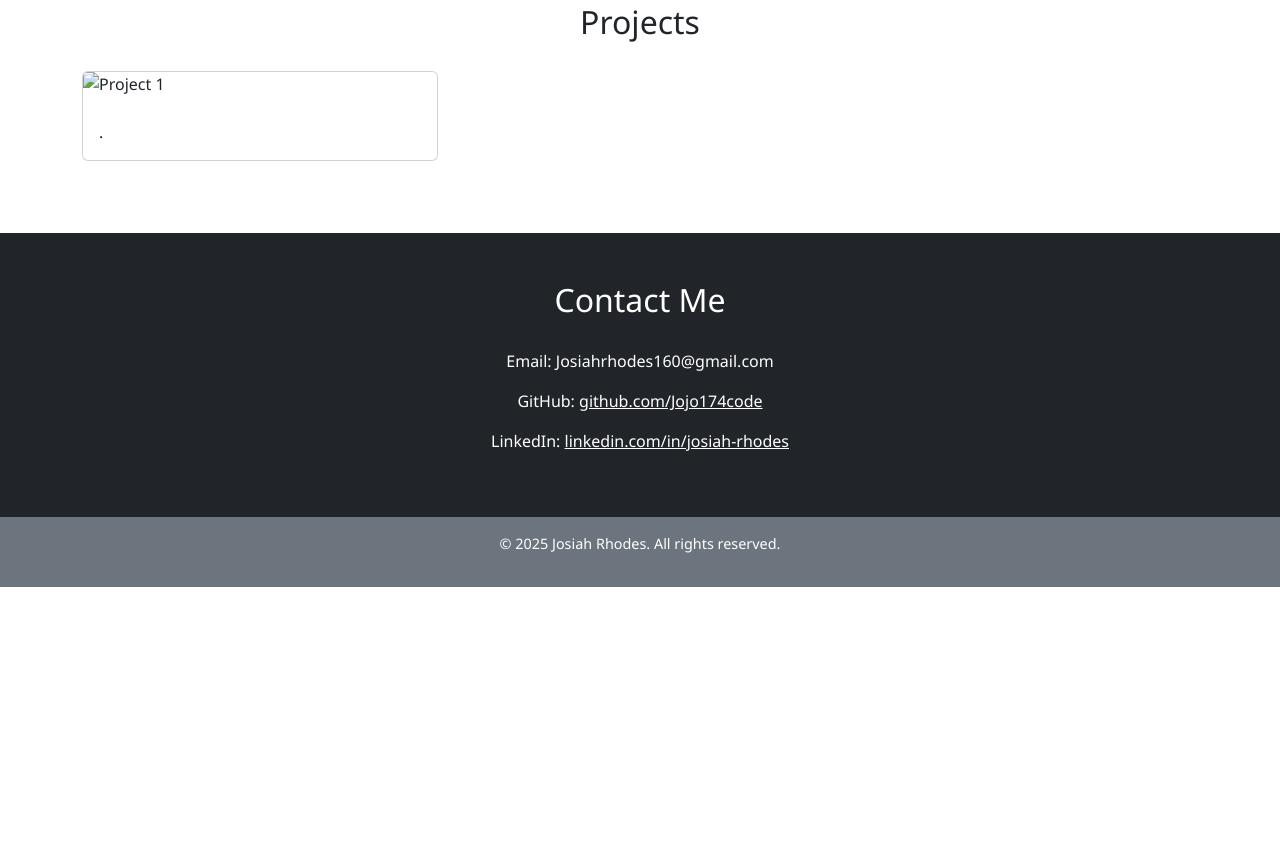
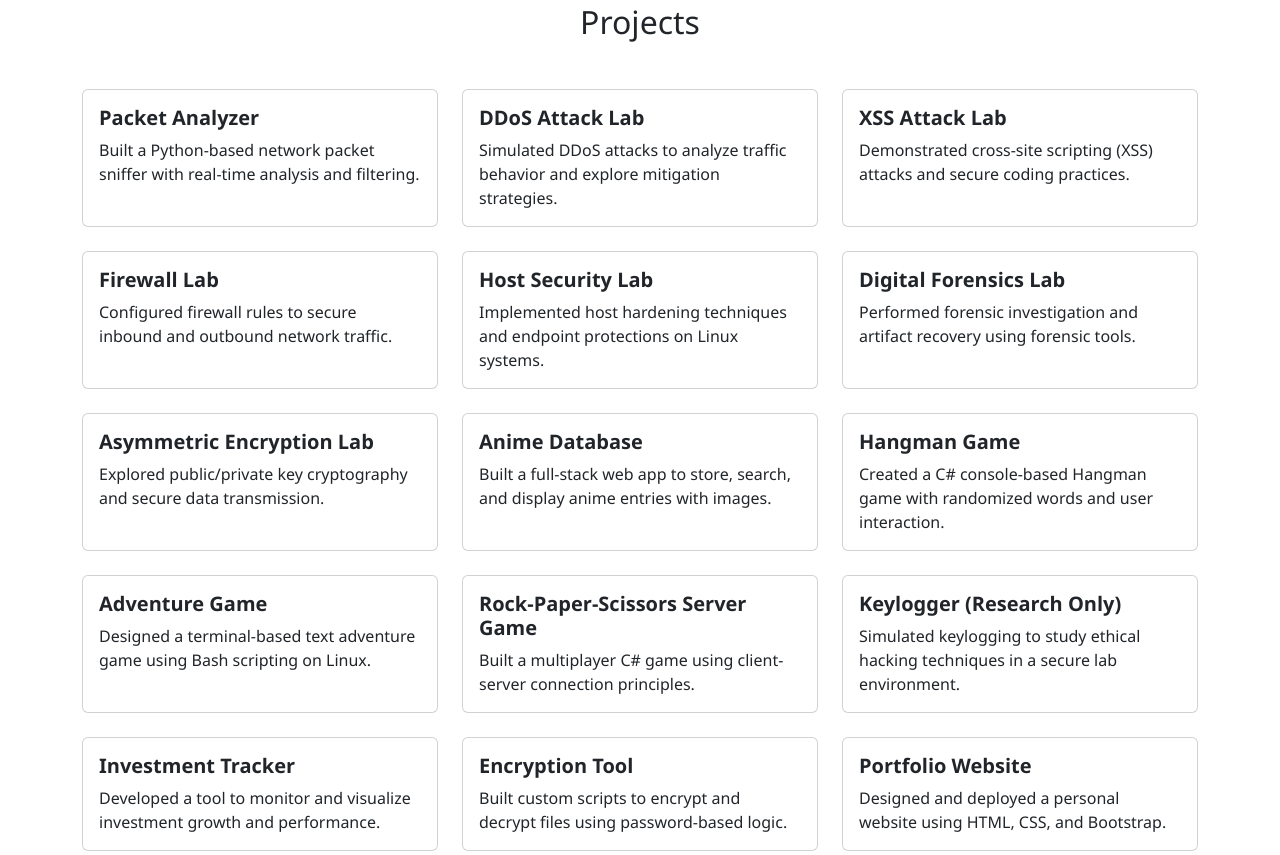
Before and after one commit to Jojo174code/Jojo174code.github.io, a plain HTML site: page index.html in a window 1280 px wide. Shown: the part 1003-1858 px from the top of the page. Before the commit the page ends 1590 px from the top, so only its background shows below. Drawn offline with nearby package versions, Linux system fonts and the light colour scheme.

Commit message:
added Projects

```diff
--- a/index.html
+++ b/index.html
@@ -67,21 +67,163 @@
   <!-- Projects Section -->
  <section id="projects" class="py-5">
   <div class="container">
-      <h2 class="text-center">Projects</h2>
-      <div class="row">
-        <div class="col-md-4 mb-4">
+    <h2 class="text-center mb-5">Projects</h2>
+    <div class="row row-cols-1 row-cols-md-3 g-4">
+
+      <!-- Packet Analyzer -->
+      <div class="col">
         <div class="card h-100">
-            <img src="assets/project1.jpg" class="card-img-top" alt="Project 1">
           <div class="card-body">
-              <h5 class="card-title"></h5>
-              <p class="card-text">.</p>
+            <h5 class="card-title">Packet Analyzer</h5>
+            <p class="card-text">Built a Python-based network packet sniffer with real-time analysis and filtering.</p>
           </div>
         </div>
       </div>
-        <!-- Add more project cards here -->
+
+      <!-- DDOS Attack Lab -->
+      <div class="col">
+        <div class="card h-100">
+          <div class="card-body">
+            <h5 class="card-title">DDoS Attack Lab</h5>
+            <p class="card-text">Simulated DDoS attacks to analyze traffic behavior and explore mitigation strategies.</p>
+          </div>
+        </div>
+      </div>
+
+      <!-- XSS Attack Lab -->
+      <div class="col">
+        <div class="card h-100">
+          <div class="card-body">
+            <h5 class="card-title">XSS Attack Lab</h5>
+            <p class="card-text">Demonstrated cross-site scripting (XSS) attacks and secure coding practices.</p>
+          </div>
+        </div>
+      </div>
+
+      <!-- Firewall Lab -->
+      <div class="col">
+        <div class="card h-100">
+          <div class="card-body">
+            <h5 class="card-title">Firewall Lab</h5>
+            <p class="card-text">Configured firewall rules to secure inbound and outbound network traffic.</p>
+          </div>
+        </div>
+      </div>
+
+      <!-- Host Security Lab -->
+      <div class="col">
+        <div class="card h-100">
+          <div class="card-body">
+            <h5 class="card-title">Host Security Lab</h5>
+            <p class="card-text">Implemented host hardening techniques and endpoint protections on Linux systems.</p>
+          </div>
+        </div>
+      </div>
+
+      <!-- Digital Forensics Lab -->
+      <div class="col">
+        <div class="card h-100">
+          <div class="card-body">
+            <h5 class="card-title">Digital Forensics Lab</h5>
+            <p class="card-text">Performed forensic investigation and artifact recovery using forensic tools.</p>
+          </div>
+        </div>
+      </div>
+
+      <!-- Asymmetric Encryption Lab -->
+      <div class="col">
+        <div class="card h-100">
+          <div class="card-body">
+            <h5 class="card-title">Asymmetric Encryption Lab</h5>
+            <p class="card-text">Explored public/private key cryptography and secure data transmission.</p>
+          </div>
+        </div>
+      </div>
+
+      <!-- Anime Database -->
+      <div class="col">
+        <div class="card h-100">
+          <div class="card-body">
+            <h5 class="card-title">Anime Database</h5>
+            <p class="card-text">Built a full-stack web app to store, search, and display anime entries with images.</p>
+          </div>
+        </div>
+      </div>
+
+      <!-- Hangman Game -->
+      <div class="col">
+        <div class="card h-100">
+          <div class="card-body">
+            <h5 class="card-title">Hangman Game</h5>
+            <p class="card-text">Created a C# console-based Hangman game with randomized words and user interaction.</p>
+          </div>
+        </div>
+      </div>
+
+      <!-- Adventure Game -->
+      <div class="col">
+        <div class="card h-100">
+          <div class="card-body">
+            <h5 class="card-title">Adventure Game</h5>
+            <p class="card-text">Designed a terminal-based text adventure game using Bash scripting on Linux.</p>
+          </div>
+        </div>
+      </div>
+
+      <!-- Rock Paper Scissors Game -->
+      <div class="col">
+        <div class="card h-100">
+          <div class="card-body">
+            <h5 class="card-title">Rock-Paper-Scissors Server Game</h5>
+            <p class="card-text">Built a multiplayer C# game using client-server connection principles.</p>
+          </div>
+        </div>
+      </div>
+
+      <!-- Keylogger -->
+      <div class="col">
+        <div class="card h-100">
+          <div class="card-body">
+            <h5 class="card-title">Keylogger (Research Only)</h5>
+            <p class="card-text">Simulated keylogging to study ethical hacking techniques in a secure lab environment.</p>
+          </div>
+        </div>
+      </div>
+
+      <!-- Investment Tracker -->
+      <div class="col">
+        <div class="card h-100">
+          <div class="card-body">
+            <h5 class="card-title">Investment Tracker</h5>
+            <p class="card-text">Developed a tool to monitor and visualize investment growth and performance.</p>
+          </div>
+        </div>
+      </div>
+
+      <!-- Encryption Tool -->
+      <div class="col">
+        <div class="card h-100">
+          <div class="card-body">
+            <h5 class="card-title">Encryption Tool</h5>
+            <p class="card-text">Built custom scripts to encrypt and decrypt files using password-based logic.</p>
+          </div>
+        </div>
+      </div>
+
+      <!-- Portfolio Website -->
+      <div class="col">
+        <div class="card h-100">
+          <div class="card-body">
+            <h5 class="card-title">Portfolio Website</h5>
+            <p class="card-text">Designed and deployed a personal website using HTML, CSS, and Bootstrap.</p>
+          </div>
+        </div>
+      </div>
+
     </div>
   </div>
 </section>
+
 
   <!-- Contact Section -->
   <section id="contact" class="bg-dark text-white py-5">
```
Lines whose indentation alone changed are shown as unchanged.
